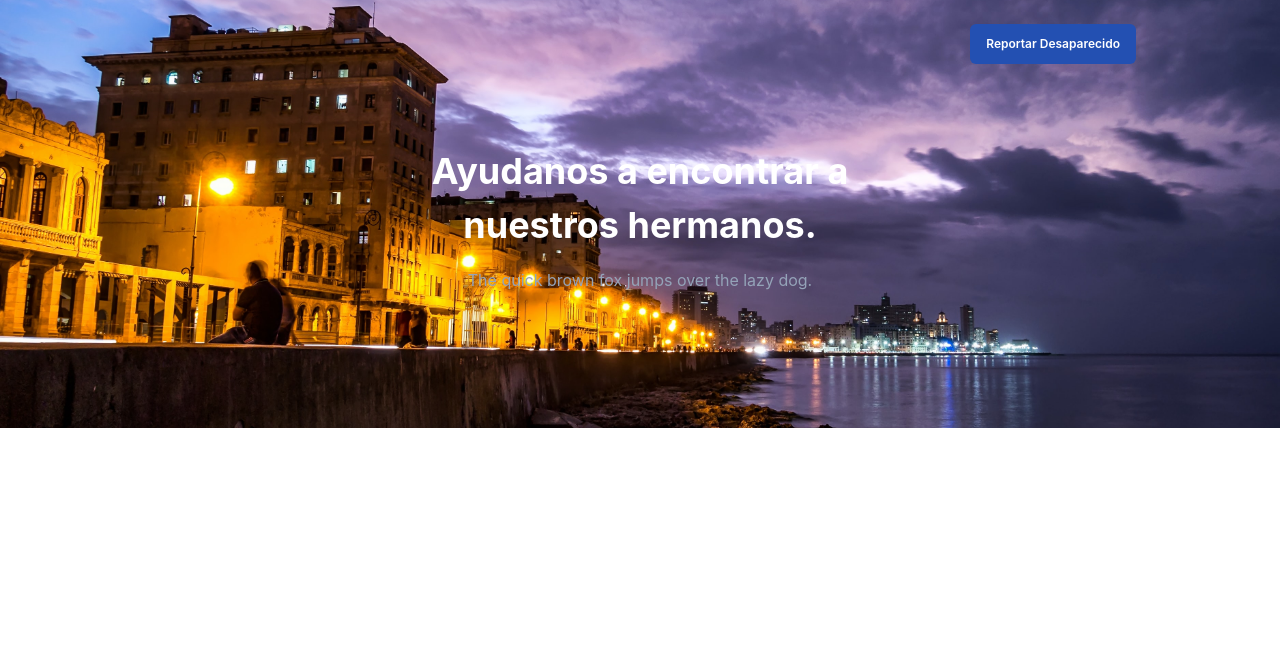
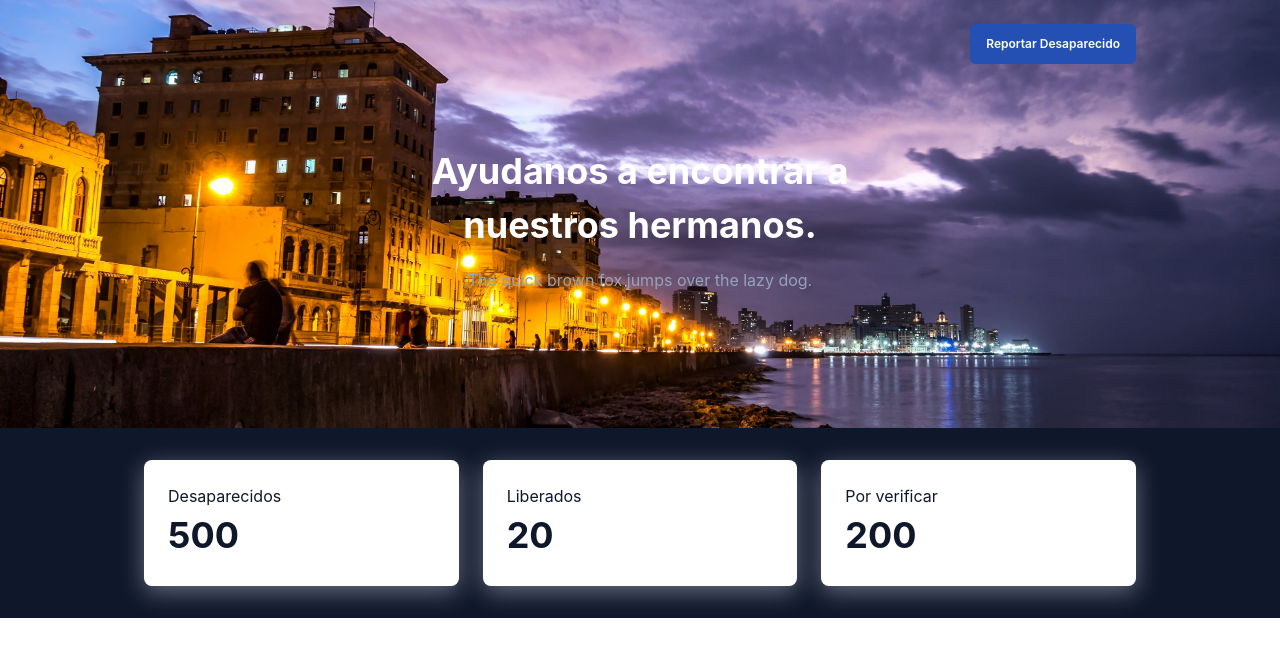
Before and after one commit to Sobefy/cubamissing, a Next.js app: page / in a window 1280 px wide. Shown: the top 656 px of the page. Built offline with nearby package versions, Linux system fonts and the light colour scheme.

Commit message:
feat: add Stats component

```diff
--- a/pages/index.tsx
+++ b/pages/index.tsx
@@ -1,5 +1,6 @@
 import Head from "next/head";
 import Hero from "../src/components/Hero/Hero";
+import Stats from "../src/components/Stats/Stats";
 import es from "../src/locales/es";
 
 export default function Home() {
@@ -7,6 +8,7 @@ export default function Home() {
     home: {
       head: { headTitle, headDescription },
       hero,
+      stats,
     },
   } = es;
 
@@ -18,6 +20,7 @@ export default function Home() {
         <link rel="icon" href="/favicon.ico" />
       </Head>
       <Hero translations={hero} />
+      <Stats translations={stats} />
     </div>
   );
 }
--- a/src/components/Hero/Hero.tsx
+++ b/src/components/Hero/Hero.tsx
@@ -13,7 +13,7 @@ interface HeroProps {
 const Hero = ({ translations }: HeroProps) => {
   const { title, subTitle, reportButton } = translations;
   return (
-    <Box textAlign="center" background="grey" py={6}>
+    <Box textAlign="center" background="grey" py={6} position="relative">
       <Image
         alt="Cuba"
         src="/hero.jpg"
--- /dev/null
+++ b/src/components/StatCard/StatCard.tsx
@@ -0,0 +1,27 @@
+import { Stat, StatLabel, StatNumber } from "@chakra-ui/react";
+
+interface StatCardProps {
+  label: string;
+  number: number;
+}
+
+const StatCard = ({ label, number }: StatCardProps) => {
+  return (
+    <Stat
+      color="brand.oceanBlue"
+      p={6}
+      boxShadow="brand.whiteShadow"
+      background="white"
+      borderRadius={8}
+    >
+      <StatLabel fontSize="md" fontWeight="normal">
+        {label}
+      </StatLabel>
+      <StatNumber fontSize="4xl" fontWeight="bold">
+        {number}
+      </StatNumber>
+    </Stat>
+  );
+};
+
+export default StatCard;
--- /dev/null
+++ b/src/components/Stats/Stats.tsx
@@ -0,0 +1,29 @@
+import { Box, Grid, Stat, StatLabel, StatNumber, Text } from "@chakra-ui/react";
+import Container from "../Container/Container";
+import StatCard from "../StatCard/StatCard";
+
+interface StatsProps {
+  translations: {
+    dissapeared: string;
+    released: string;
+    toVerify: string;
+  };
+}
+
+const Stats = ({ translations }: StatsProps) => {
+  const { dissapeared, released, toVerify } = translations;
+
+  return (
+    <Box backgroundColor="brand.oceanBlue" py={8}>
+      <Container>
+        <Grid templateColumns="1fr 1fr 1fr" columnGap={6}>
+          <StatCard label={dissapeared} number={500} />
+          <StatCard label={released} number={20} />
+          <StatCard label={toVerify} number={200} />
+        </Grid>
+      </Container>
+    </Box>
+  );
+};
+
+export default Stats;
--- a/src/styles/theme.ts
+++ b/src/styles/theme.ts
@@ -16,6 +16,15 @@ const theme = {
       blue: "#2350B2",
       darkBlue: "#1D4ED8",
       blueGrey: "#94A3B8",
+      oceanBlue: "#0f172a",
+    },
+  },
+  shadows: {
+    ...chakraTheme.shadows,
+    brand: {
+      // White
+      whiteShadow:
+        "0px 2px 4px rgb(148 163 184 / 5%), 0px 6px 24px rgb(235 238 251 / 40%)",
     },
   },
 };
```
